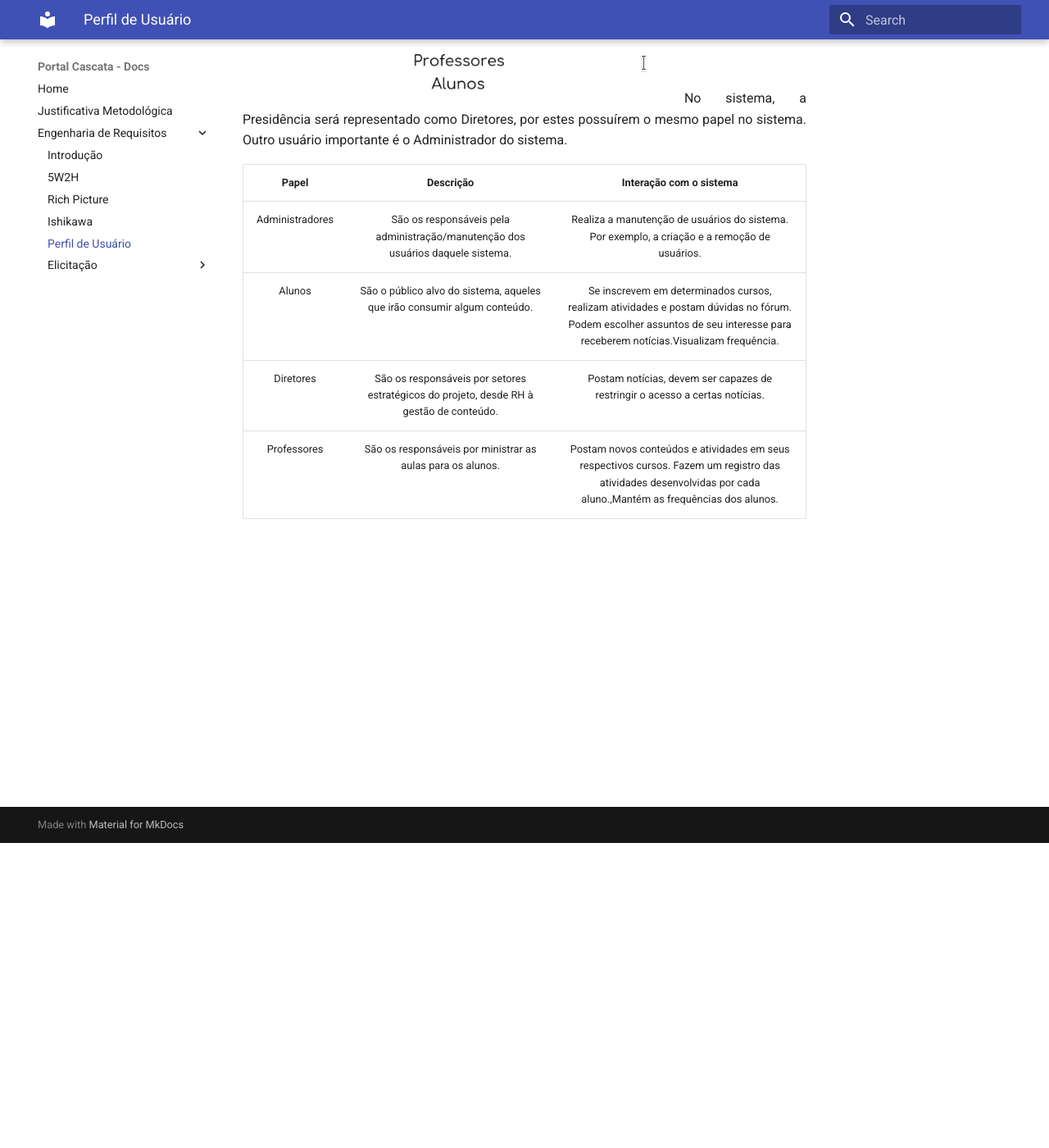
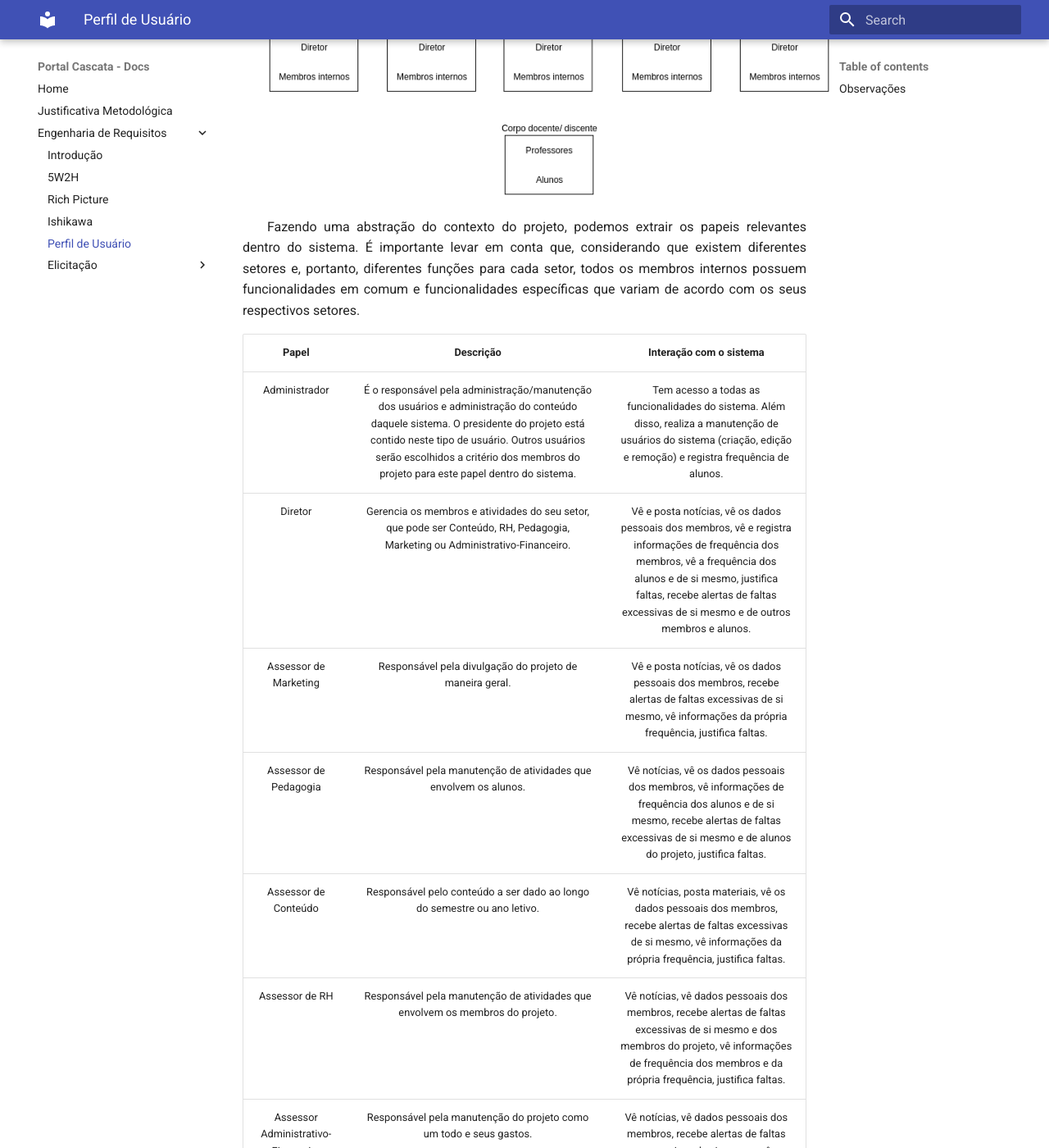
Before and after one commit to projeto-cascata/portal-cascata-docs, an MkDocs documentation site: the page built from docs/requisitos/perfil-usuario.md, in a window 1280 px wide and 1400 px high, scrolled down 372 px. Shown: the whole window at 82% size. Built offline with MkDocs 1.6.1 and Material for MkDocs 9.7.7, drawn with Linux system fonts in a browser that asks for light colours; old or Windows-style settings are respelled for this version of MkDocs; some of the changed text lies outside the part shown.

Commit message:
Correções nos perfis de usuários.

```diff
--- a/docs/requisitos/perfil-usuario.md
+++ b/docs/requisitos/perfil-usuario.md
@@ -2,14 +2,25 @@
 
 # Perfil de Usuários
 
-É importante definir os papéis para que o sistema seja capaz de suprir todas as demandas apresentadas pelos diferentes perfis de usuários. O Projeto Cascata possui uma hierarquia com quatro diferentes papéis: Presidência, Diretores, Professores e Alunos. Como apresentado abaixo:
+O Projeto Cascata em seu contexto possui diferentes cargos, com diferentes atribuições e responsabilidades. O Projeto funciona com setores especializados em cada demanda, e, dentro desta divisão, existem hierarquias. No funcionamento atual do projeto, podemos entender as diferentes hierarquias e setores de acordo com a representação visual abaixo:
 
-![Papeis do Sistema](../img/papeis.png)
-No sistema, a Presidência será representado como Diretores, por estes possuírem o mesmo papel no sistema. Outro usuário importante é o Administrador do sistema.
+![Papeis do Sistema](../img/setores_hierarquias.png)
 
-|      Papel      |                                        Descrição                                        |                                                                           Interação com o sistema                                                                           |
-| :-------------: | :-------------------------------------------------------------------------------------: | :-------------------------------------------------------------------------------------------------------------------------------------------------------------------------: |
-| Administradores |     São os responsáveis pela administração/manutenção dos usuários daquele sistema.     |                                        Realiza a manutenção de usuários do sistema. Por exemplo, a criação e a remoção de usuários.                                         |
-|     Alunos      |        São o público alvo do sistema, aqueles que irão consumir algum conteúdo.         | Se inscrevem em determinados cursos, realizam atividades e postam dúvidas no fórum. Podem escolher assuntos de seu interesse para receberem notícias.Visualizam frequência. |
-|    Diretores    | São os responsáveis por setores estratégicos do projeto, desde RH à gestão de conteúdo. |                                                Postam notícias, devem ser capazes de restringir o acesso a certas notícias.                                                 |
-|   Professores   |               São os responsáveis por ministrar as aulas para os alunos.                |      Postam novos conteúdos e atividades em seus respectivos cursos. Fazem um registro das atividades desenvolvidas por cada aluno.,Mantém as frequências dos alunos.       |
+Fazendo uma abstração do contexto do projeto, podemos extrair os papeis relevantes dentro do sistema. É importante levar em conta que, considerando que existem diferentes setores e, portanto, diferentes funções para cada setor, todos os membros internos possuem funcionalidades em comum e funcionalidades específicas que variam de acordo com os seus respectivos setores.
+
+|                Papel               |                                                                                                                                 Descrição                                                                                                                                 |                                                                                                                Interação com o sistema                                                                                                                |
+|:----------------------------------:|:-------------------------------------------------------------------------------------------------------------------------------------------------------------------------------------------------------------------------------------------------------------------------:|:-----------------------------------------------------------------------------------------------------------------------------------------------------------------------------------------------------------------------------------------------------:|
+|            Administrador           | É o responsável pela administração/manutenção dos usuários e administração do conteúdo daquele sistema. O presidente do projeto está contido neste tipo de usuário. Outros usuários serão escolhidos a critério dos membros do projeto para este papel dentro do sistema. |                                                                        Tem acesso a todas as funcionalidades do sistema. Além disso, realiza a manutenção de usuários do sistema (criação, edição e remoção) e registra frequência de alunos.                                                                        |
+|               Diretor              |                                                                              Gerencia os membros e atividades do seu setor, que pode ser Conteúdo, RH, Pedagogia, Marketing ou  Administrativo-Financeiro.                                                                             | Vê e posta notícias, vê os dados pessoais dos membros, vê e registra informações de frequência dos membros, vê a frequência dos alunos e de si mesmo, justifica faltas, recebe alertas de faltas excessivas de si mesmo e de outros membros e alunos. |
+|        Assessor de Marketing       |                                                                                                          Responsável pela divulgação do projeto de maneira geral.                                                                                                         |                                            Vê e posta notícias, vê os dados pessoais dos membros, recebe alertas de faltas excessivas de si mesmo, vê informações da própria frequência, justifica faltas.                                            |
+|        Assessor de Pedagogia       |                                                                                                     Responsável pela manutenção de atividades que envolvem os alunos.                                                                                                     |                            Vê notícias, vê os dados pessoais dos membros, vê informações de frequência dos alunos e de si mesmo, recebe alertas de faltas excessivas de si mesmo e de alunos do projeto, justifica faltas.                            |
+|        Assessor de Conteúdo        |                                                                                                  Responsável pelo conteúdo a ser dado ao longo do semestre ou ano letivo.                                                                                                 |                                        Vê notícias, posta materiais, vê os dados pessoais dos membros, recebe alertas de faltas excessivas de si mesmo, vê informações da própria frequência, justifica faltas.                                       |
+|           Assessor de RH           |                                                                                               Responsável pela manutenção de atividades que envolvem os membros do projeto.                                                                                               |                       Vê notícias, vê dados pessoais dos membros, recebe alertas de faltas excessivas de si mesmo e dos membros do projeto, vê informações de frequência dos membros e da própria frequência, justifica faltas.                       |
+| Assessor Administrativo-Financeiro |                                                                                                     Responsável pela manutenção do projeto como um todo e seus gastos.                                                                                                    |                                                  Vê notícias, vê dados pessoais dos membros, recebe alertas de faltas excessivas de si mesmo, vê informações da própria frequência, justifica faltas.                                                 |
+|              Professor             |                                                                                                  Responsável por dar aulas aos alunos e fornecer materiais para as aulas.                                                                                                 |                                         Vê notícias, vê dados pessoais dos membros, recebe alertas de faltas excessivas de si mesmo, vê informações da própria frequência, justifica faltas, posta materiais.                                         |
+|                Aluno               |                                                                                                             Recebe aulas e consomem conteúdos das disciplinas.                                                                                                            |                                                          Vê notícias, recebe alertas de faltas excessivas de si mesmo, vê informações da própria frequência, justifica faltas, vê materiais.                                                          |
+
+## Observações
+* A visualização das notícias pode ser restringida de acordo com a quem ela compete;
+* Membros internos são os assessores de cada setor - o termo "membros internos" existe somente a título de generalização;
+* Os usuários administradores não necessariamente possuem um cargo específico no projeto, a escolha de quem será esse usuário fica a critério dos membros do projeto, de forma que um usuário que é administrador pode ter, além de funcionalidades de administrador, funcionalidades de outro cargo, ao mesmo tempo.
```
Also changed, not shown: docs/requisitos/elicitacao/entrevistas.md (+1 -0 lines), docs/img/setores_hierarquias.png (added).
